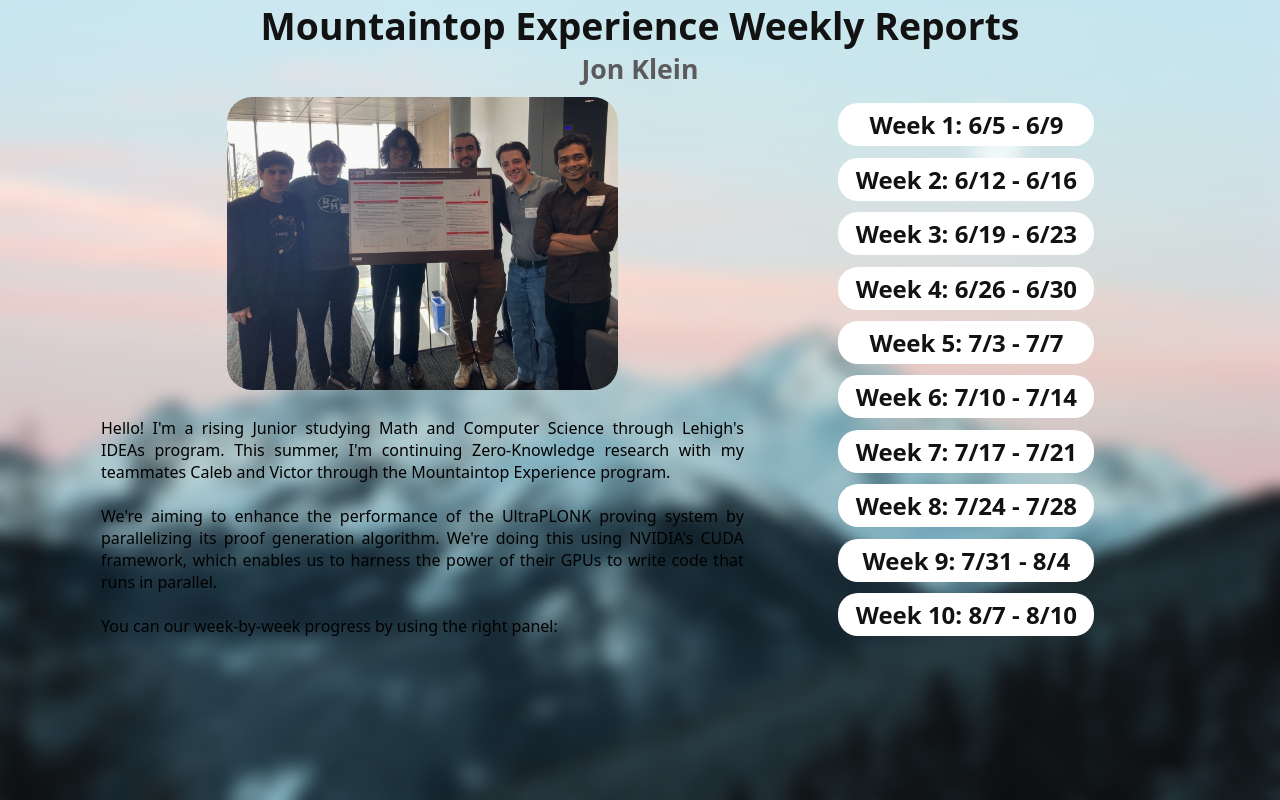
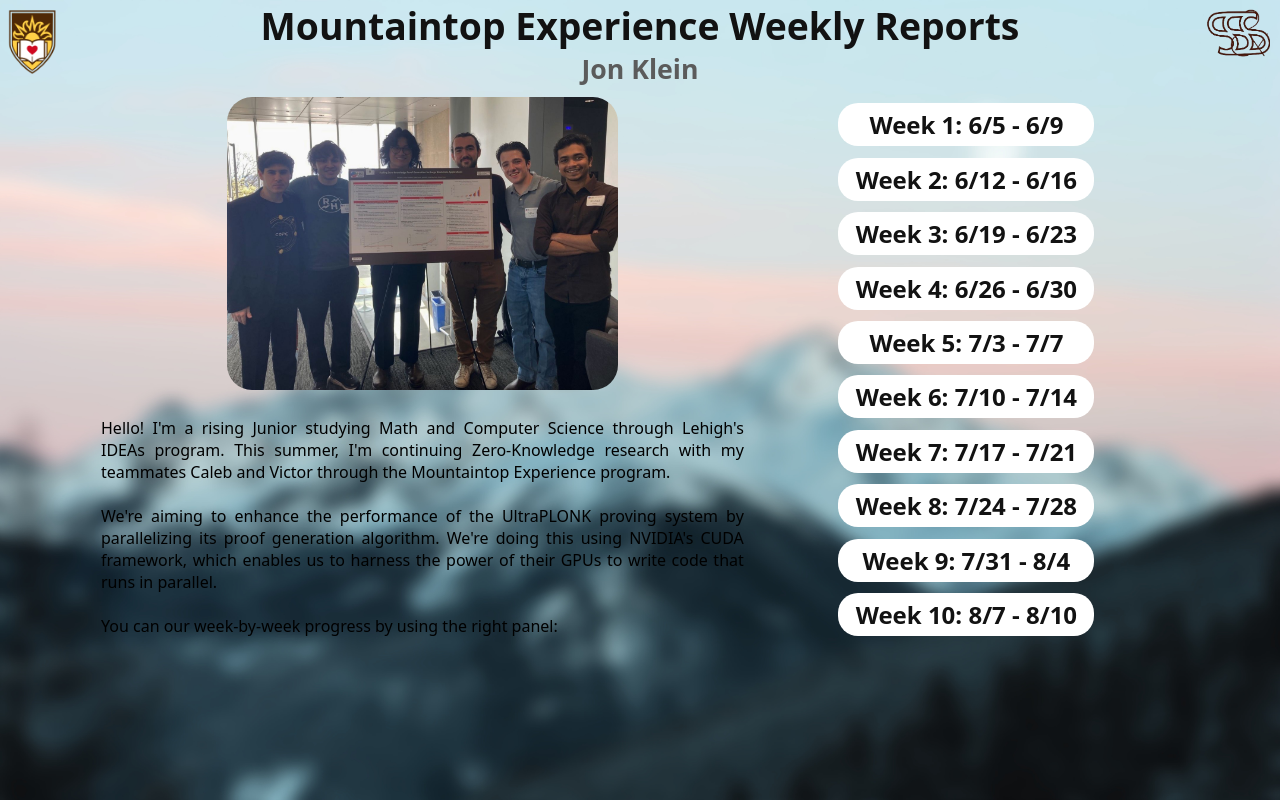
Before and after one commit to jonklein2021/mountaintop-personal-blog, a Next.js app: page / in a window 1280 px wide. Built offline with nearby package versions, Linux system fonts and the light colour scheme.

Commit message:
added images

```diff
--- a/pages/index.js
+++ b/pages/index.js
@@ -7,6 +7,8 @@ import ModalText from '../components/ModalText'
 import styles from '../styles/Home.module.css'
 import bg from "../public/mountain.jpg"
 import lads from "../public/idisc-lads.jpg"
+import lehigh from "../public/lehigh.png"
+import sss from "../public/sss.png"
 import Link from 'next/link'
 import Image from 'next/image'
 
@@ -71,6 +73,20 @@ const Home = () => {
         }}>
           <h1 className={styles.title}>Mountaintop Experience Weekly Reports</h1>
           <h2 className={styles.subtitle}>Jon Klein</h2>
+          <Image
+          src={lehigh}
+          width={0}
+          height={0}
+          sizes="100vw"
+          style={{ position: 'absolute', width: '5%', height: 'auto', top: '10px', left: 0, zIndex: 1000}}
+          />
+          <Image
+          src={sss}
+          width={0}
+          height={0}
+          sizes="100vw"
+          style={{ position: 'absolute', width: '5%', height: 'auto', top: 0, right: '10px', zIndex: 1000}}
+          />
           <div className={styles.contentbox}>
             <div className={styles.infobox}>
               <Image
```
Also changed, not shown: public/lehigh.png (added), public/sss.png (added).
